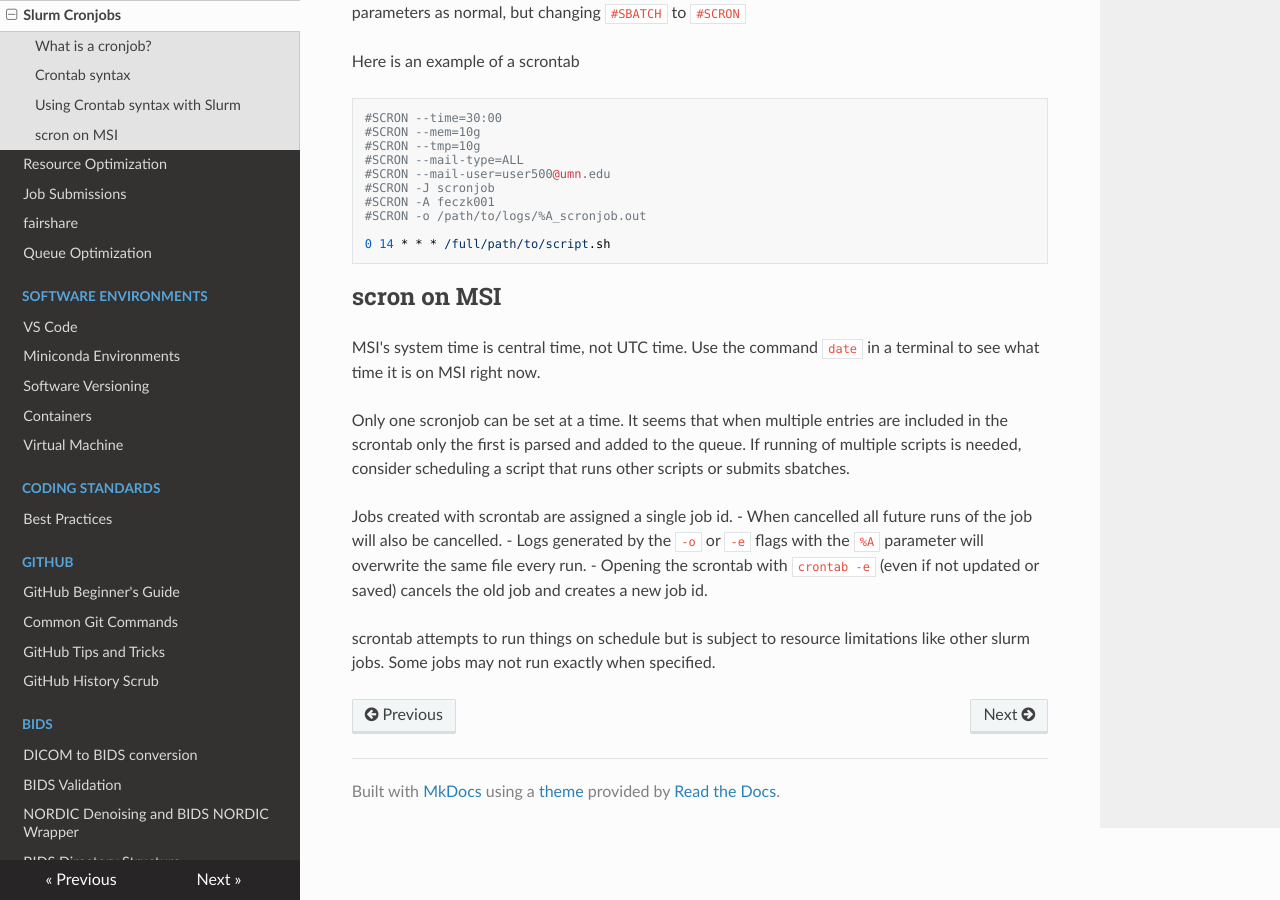
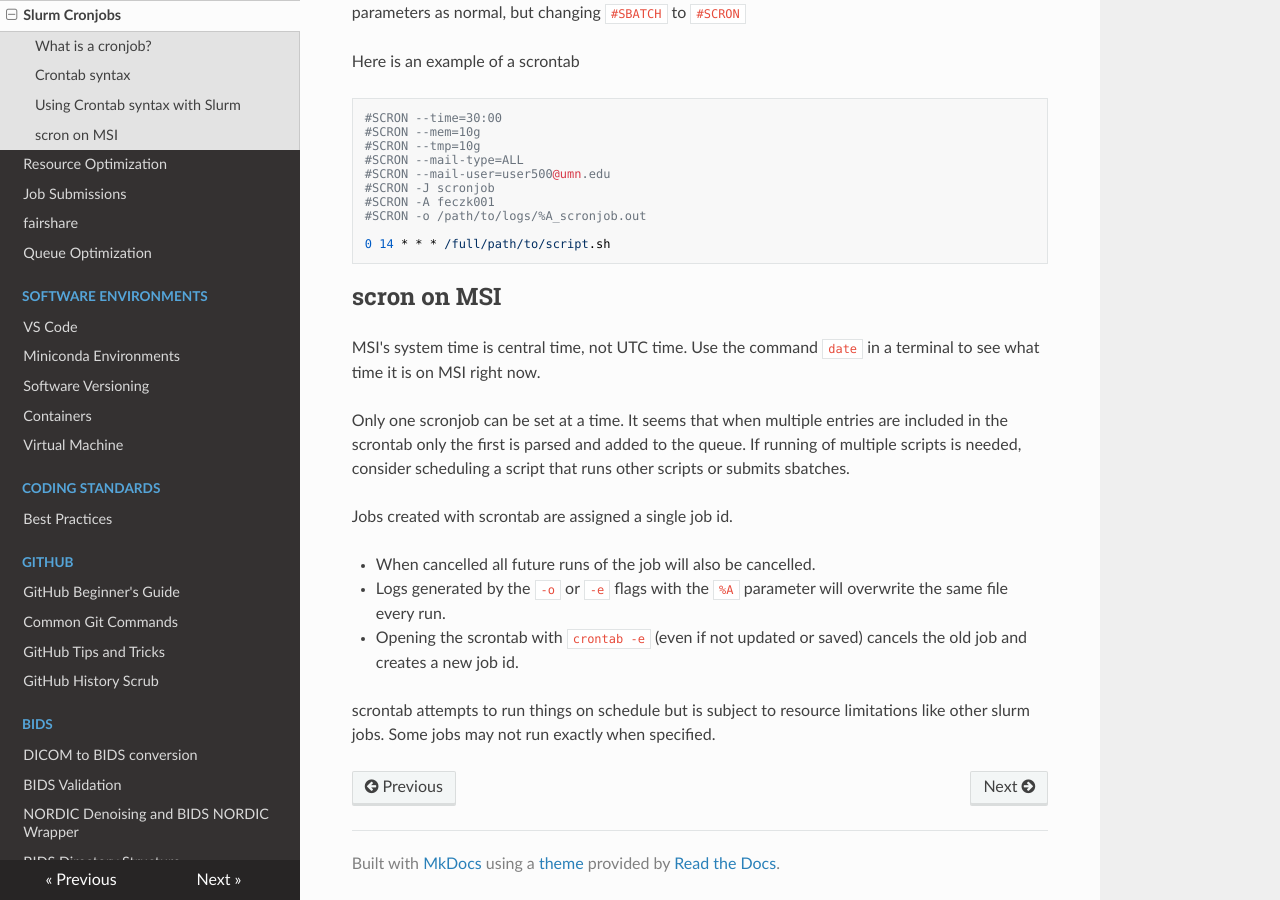
Before and after one commit to DCAN-Labs/cdni-brain, an MkDocs documentation site: the page built from docs/scron.md, in a window 1280 px wide and 900 px high, scrolled down 982 px. Built offline with MkDocs 1.6.1, drawn with Linux system fonts in a browser that asks for light colours; nearby versions of some CDN libraries.

Commit message:
update spacing

```diff
--- a/docs/scron.md
+++ b/docs/scron.md
@@ -52,8 +52,12 @@ MSI's system time is central time, not UTC time. Use the command `date` in a ter
 Only one scronjob can be set at a time. It seems that when multiple entries are included in the scrontab only the first is parsed and added to the queue. If running of multiple scripts is needed, consider scheduling a script that runs other scripts or submits sbatches.
 
 Jobs created with scrontab are assigned a single job id.
-- When cancelled all future runs of the job will also be cancelled.
-- Logs generated by the `-o` or `-e` flags with the `%A` parameter will overwrite the same file every run.
-- Opening the scrontab with `crontab -e` (even if not updated or saved) cancels the old job and creates a new job id.
+
+* When cancelled all future runs of the job will also be cancelled.
+
+* Logs generated by the `-o` or `-e` flags with the `%A` parameter will overwrite the same file every run.
+
+* Opening the scrontab with `crontab -e` (even if not updated or saved) cancels the old job and creates a new job id.
+
 
 scrontab attempts to run things on schedule but is subject to resource limitations like other slurm jobs. Some jobs may not run exactly when specified.
```
